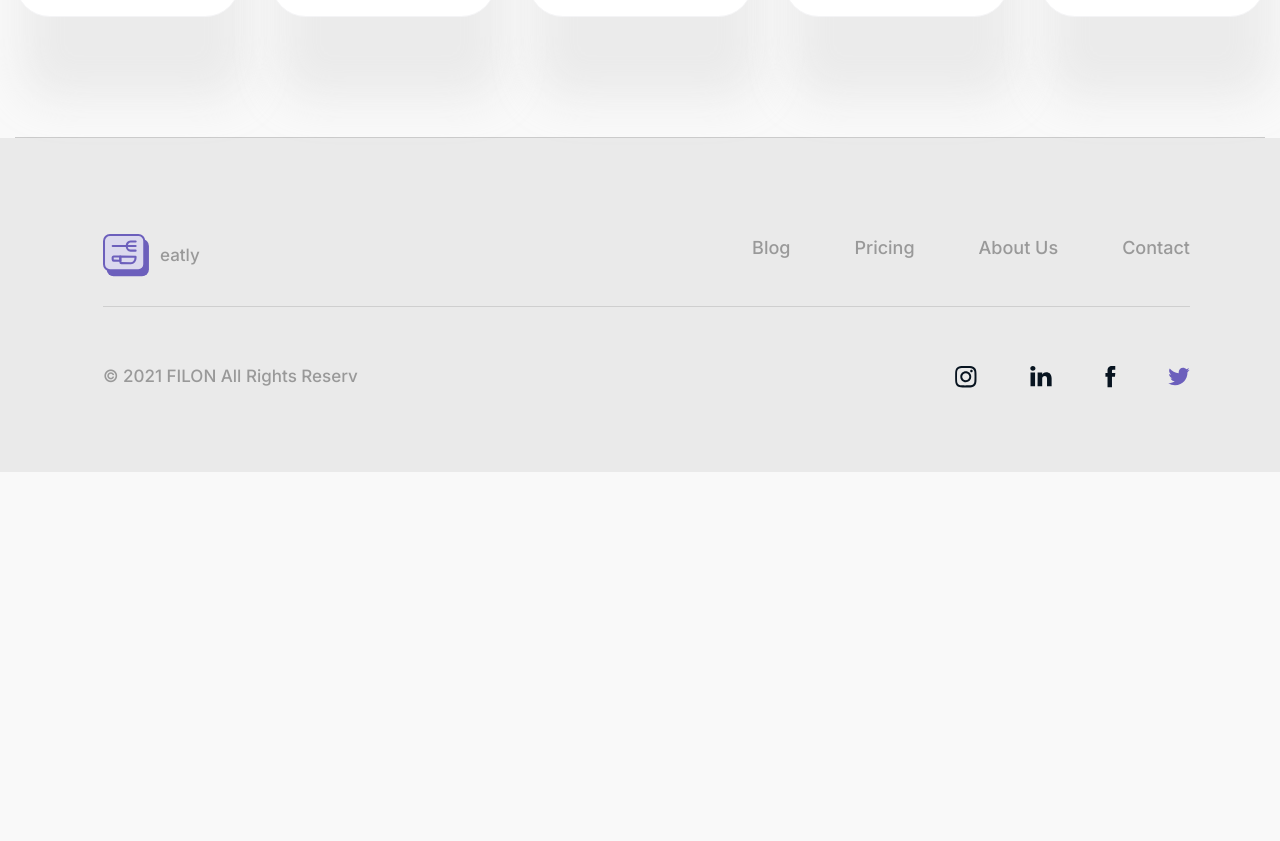
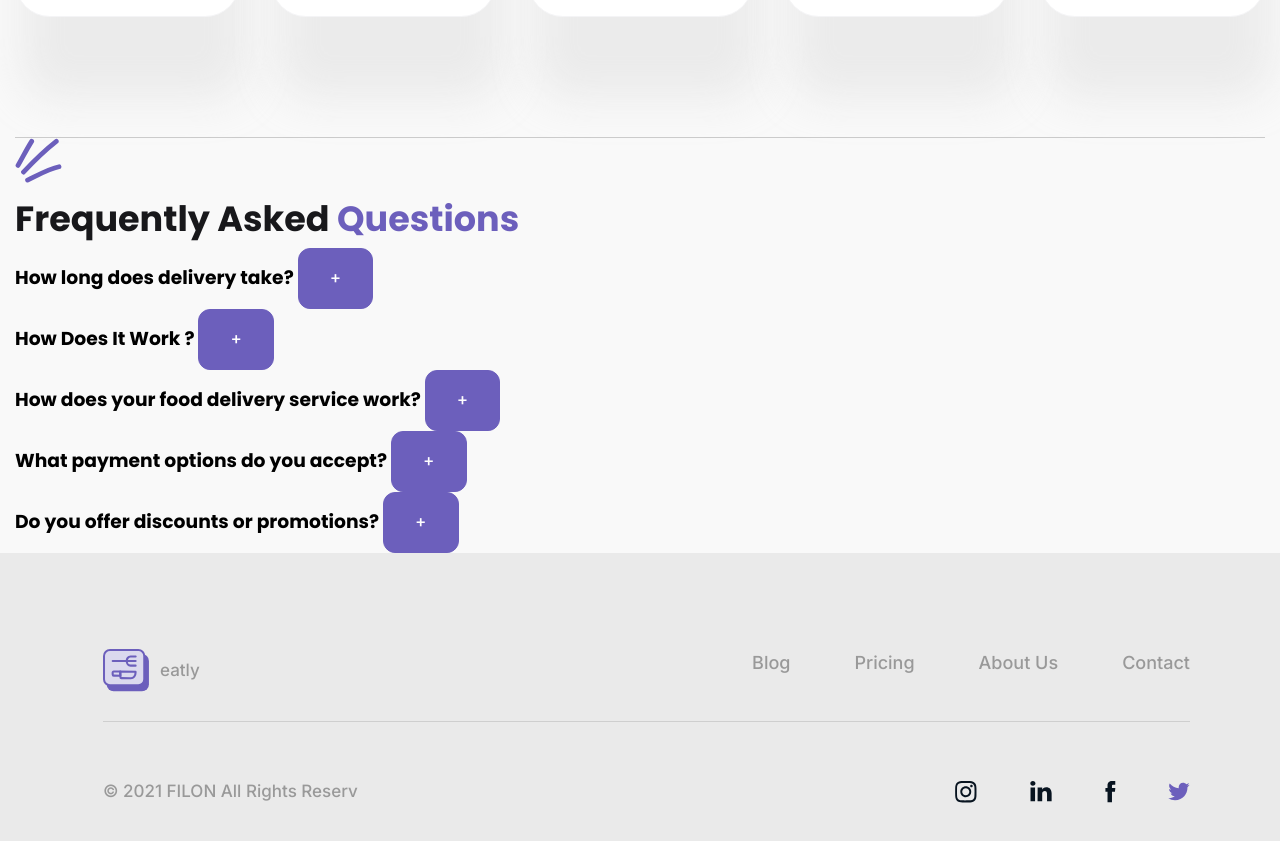
Before and after one commit to rexx0n/eatly, a Vue app: page /choice in a window 1280 px wide. Shown: the part 2100-2941 px from the top of the page. Before the commit the page ends 2572 px from the top, so only its background shows below. Built offline with nearby package versions, Linux system fonts and the light colour scheme.

Commit message:
made page

```diff
--- a/src/App.vue
+++ b/src/App.vue
@@ -6,6 +6,13 @@
     <router-view></router-view>
 </template>
 
-<style scoped>
-
+<style>
+@keyframes fadein {
+    0% {
+        opacity: 0;
+    }
+    100% {
+        opacity: 1;
+    }
+}
 </style>
--- a/src/pages/ChoicePage.vue
+++ b/src/pages/ChoicePage.vue
@@ -93,7 +93,64 @@
             </div>
             <EDishes></EDishes>
         </div>
-
+        <div class="questions">
+            <div class="questions__title">
+                <img src="../assets/ilustration01.svg" alt="">
+                <h1>Frequently Asked <span>Questions</span></h1>
+            </div>
+            <div class="questions__questions">
+                <div class="questions__question">
+                    <h3>How long does delivery take?
+                        <EButton v-if="!question['one']" @click="onQuestions('one')">+</EButton>
+                        <EButton v-if="question['one']" @click="onQuestions('one')">-</EButton>
+                    </h3>
+                    <div v-if="question['one']">
+                        <p>some text some text some text some text some text some text some text some text some text
+                            some text some text some text some text some text some text some text </p>
+                    </div>
+                </div>
+                <div class="questions__question">
+                    <h3>How Does It Work ?
+                        <EButton v-if="!question['two']" @click="onQuestions('two')">+</EButton>
+                        <EButton v-if="question['two']" @click="onQuestions('two')">-</EButton>
+                    </h3>
+                    <div v-if="question['two']">
+                        <p>some text some text some text some text some text some text some text some text some text
+                            some text some text some text some text some text some text some text </p>
+                    </div>
+                </div>
+                <div class="questions__question">
+                    <h3>How does your food delivery service work?
+                        <EButton v-if="!question['three']" @click="onQuestions('three')">+</EButton>
+                        <EButton v-if="question['three']" @click="onQuestions('three')">-</EButton>
+                    </h3>
+                    <div v-if="question['three']">
+                        <p>some text some text some text some text some text some text some text some text some text
+                            some text some text some text some text some text some text some text </p>
+                    </div>
+                </div>
+                <div class="questions__question">
+                    <h3>What payment options do you accept?
+                        <EButton v-if="!question['four']" @click="onQuestions('four')">+</EButton>
+                        <EButton v-if="question['four']" @click="onQuestions('four')">-</EButton>
+                    </h3>
+                    <div v-if="question['four']">
+                        <p>some text some text some text some text some text some text some text some text some text
+                            some text some text some text some text some text some text some text </p>
+                    </div>
+                </div>
+                <div class="questions__question">
+                    <h3>Do you offer discounts or promotions?
+                        <EButton v-if="!question['five']" @click="onQuestions('five')">+</EButton>
+                        <EButton v-if="question['five']" @click="onQuestions('five')">-</EButton>
+                    </h3>
+                    <div v-if="question['five']">
+                        <p>some text some text some text some text some text some text some text some text some text
+                            some text some text some text some text some text some text some text </p>
+                    </div>
+                </div>
+            </div>
+        </div>
     </div>
     <EFooter></EFooter>
 </template>
@@ -111,6 +168,18 @@ let translate = ref(0)
 let count = ref(1)
 let choice = ref(2)
 let icon = ref(2)
+let question = ref({
+    'one': false,
+    'two': false,
+    'three': false,
+    'four': false,
+    'five': false,
+
+})
+
+function onQuestions(value) {
+    question.value[value] = !question.value[value]
+}
 
 function slider() {
     if (count.value <= 2) {
@@ -133,17 +202,20 @@ onMounted(() => {
 </script>
 
 <style scoped lang="scss">
+
+
 h1 {
   font-size: 35px;
 }
 
 .title {
   display: flex;
-align-items: center;
-    justify-content: space-between;
-    a {
-        margin-top: 0;
-    }
+  align-items: center;
+  justify-content: space-between;
+
+  a {
+    margin-top: 0;
+  }
 }
 
 </style>
--- /dev/null
+++ b/src/scss/questions.scss
@@ -0,0 +1,54 @@
+.questions {
+  margin-top: 140px;
+  margin-bottom: 174px;
+
+  &__question {
+    padding: 29px 0 15px 0;
+    border-bottom: 1px solid #ADADAD;;
+    transition: 300ms;
+
+    p {
+      padding-left: 14px;
+      color: #ACADB9;
+      animation-duration: 1s;
+      animation-name: fadein;
+    }
+  }
+
+  &__questions {
+    margin-top: 90px;
+    transition: 300ms;
+
+    h3 {
+      padding-left: 14px;
+      display: flex;
+      justify-content: space-between;
+      align-items: center;
+      color: #323142;
+      font-size: 23px;
+      font-style: normal;
+      font-weight: 600;
+      line-height: 59.24px; /* 252.982% */
+    }
+  }
+
+  button {
+    border-radius: 20px;
+    max-height: 30px;
+    padding: 1px 8px;
+  }
+
+  h1 {
+    text-align: center;
+    font-size: 45px;
+  }
+
+  &__title {
+    gap: 17px;
+    max-width: 532px;
+    display: flex;
+    flex-direction: column;
+    align-items: flex-end;
+    margin: auto;
+  }
+}
```
Also changed, not shown: src/assets/ilustration01.svg (added).
